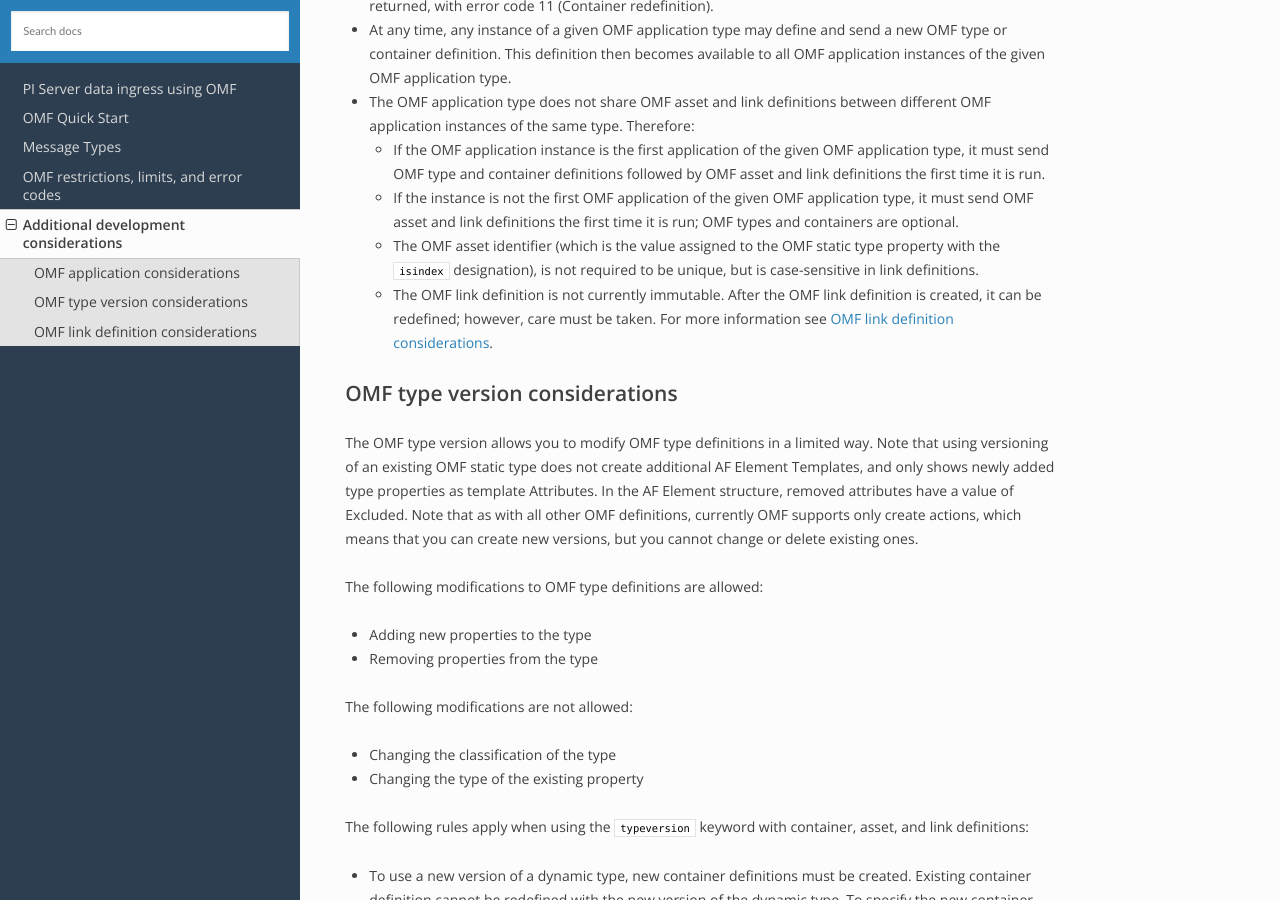
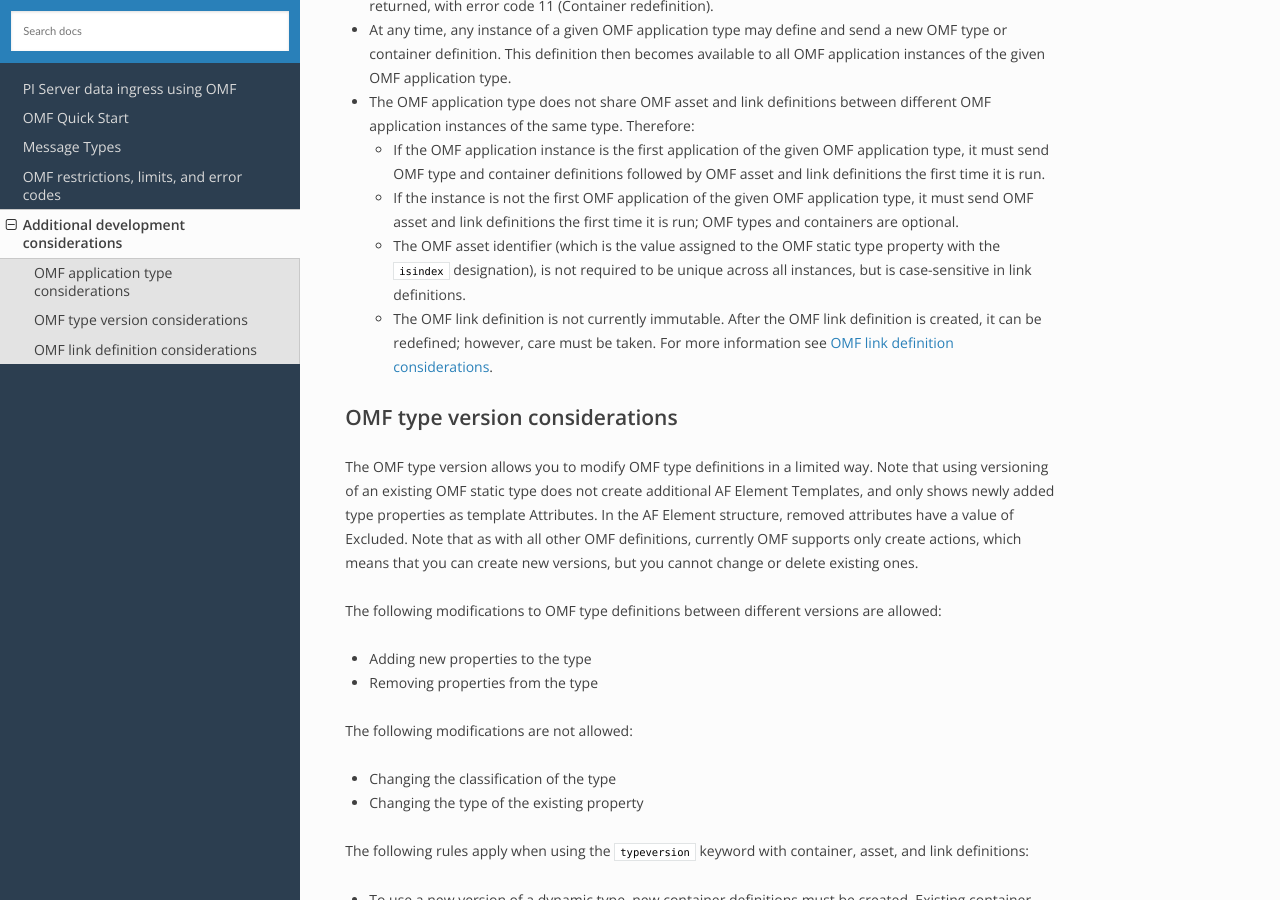
Before and after one commit to osisoft/OMF-Developer-Companion-Guide, a Sphinx documentation site: the page built from docs/Other_considerations.rst, in a window 1280 px wide and 900 px high, scrolled down 644 px. Built offline with Sphinx 7.4.7 and the Read the Docs theme 2.0.0, drawn with Linux system fonts in a browser that asks for light colours; some of the changed text lies outside the part shown.

Commit message:
Update Other_considerations.rst

```diff
--- a/docs/Other_considerations.rst
+++ b/docs/Other_considerations.rst
@@ -3,8 +3,8 @@ Additional development considerations
 
 This sections contains additional information you should be aware of when developing OMF applications.
 
-OMF application considerations
-------------------------------
+OMF application type considerations
+-----------------------------------
 
 You specify the OMF application type when the OMF application instance is registered with PI Data Collection Manager.
 The application type serves to classify a set of OMF applications that send the same metadata and time-series data to the PI System.
@@ -30,7 +30,7 @@ Note the following:
   * If the instance is not the first OMF application of the given OMF application type, it must send OMF asset and link
     definitions the first time it is run; OMF types and containers are optional.
   * The OMF asset identifier (which is the value assigned to the OMF static type property with the ``isindex`` designation),
-    is not required to be unique, but is case-sensitive in link definitions.
+    is not required to be unique across all instances, but is case-sensitive in link definitions.
   * The OMF link definition is not currently immutable. After the OMF link definition is created, it can be redefined;
     however, care must be taken. For more information see `OMF link definition considerations`_.
 
@@ -43,7 +43,7 @@ Attributes. In the AF Element structure, removed attributes have a value of Excl
 definitions, currently OMF supports only create actions, which means that you can create new versions, but you cannot
 change or delete existing ones.
 
-The following modifications to OMF type definitions are allowed:
+The following modifications to OMF type definitions between different versions are allowed:
 
 -	Adding new properties to the type
 -	Removing properties from the type
```
